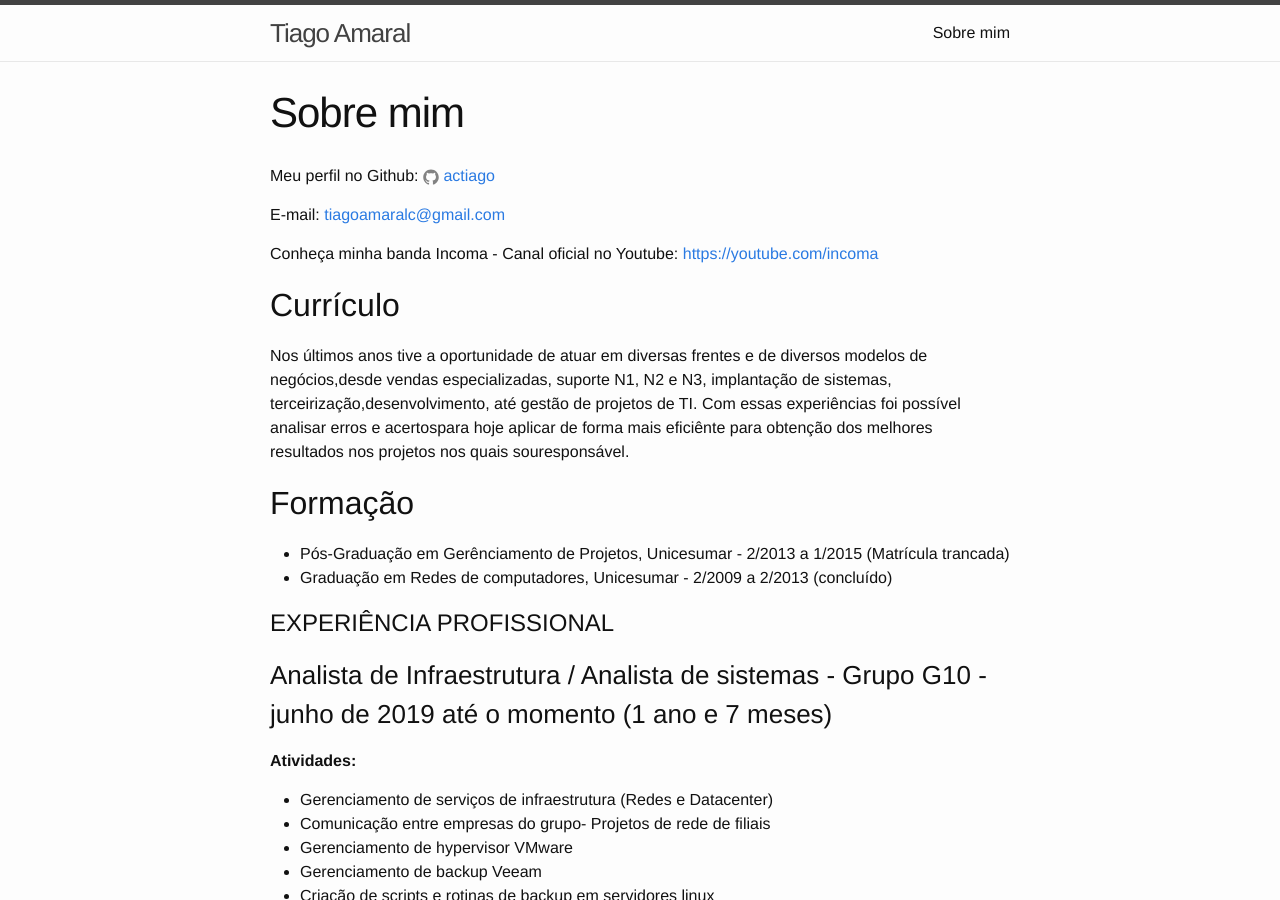
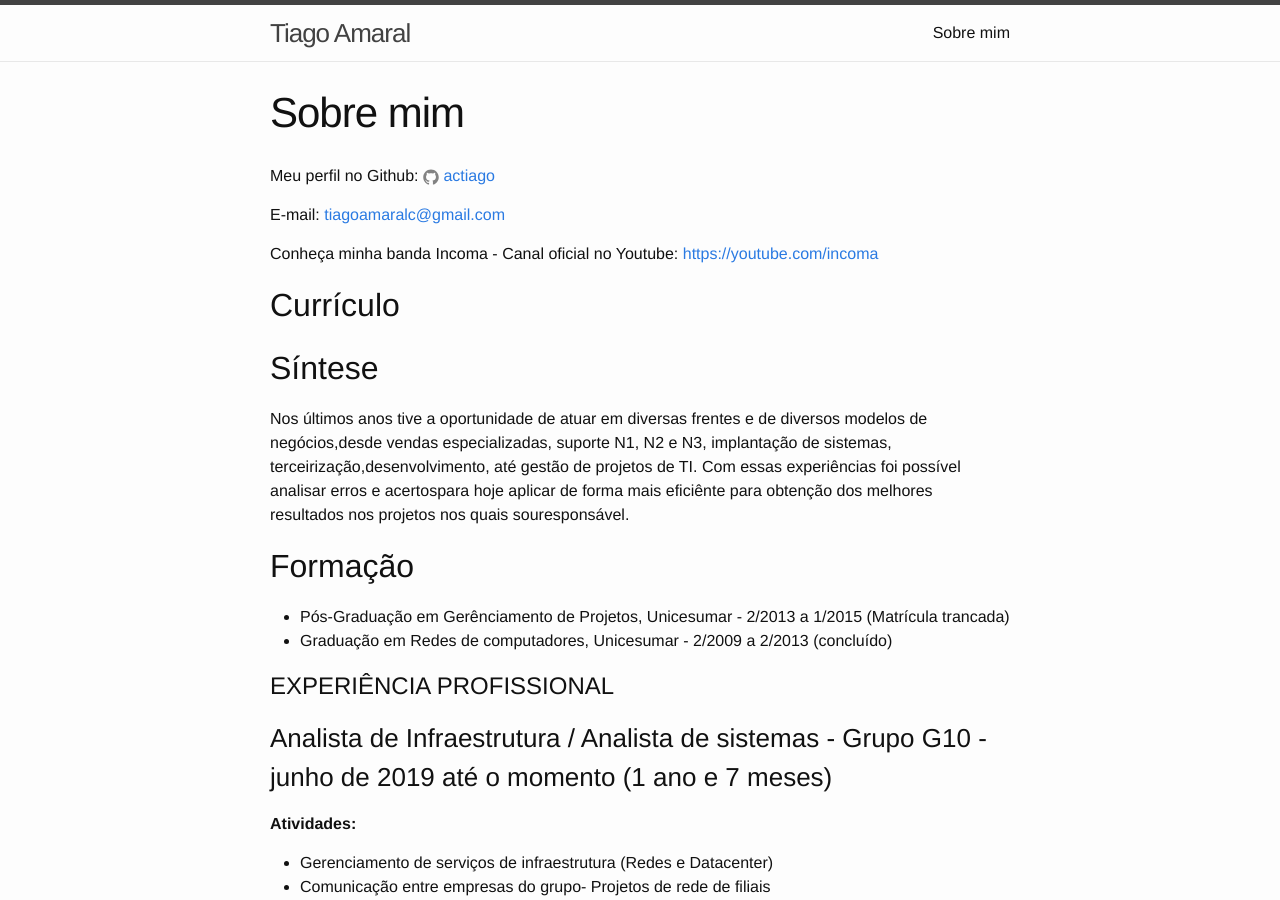
Before and after one commit to actiago/actiago.github.io, a Jekyll site: the page built from about.md, in a window 1280 px wide and 900 px high. Built offline with Jekyll 4.4.1, drawn with Linux system fonts in a browser that asks for light colours.

Commit message:
Atualiza a página sobre.

```diff
--- a/about.md
+++ b/about.md
@@ -12,6 +12,8 @@ E-mail: [tiagoamaralc@gmail.com](tiagoamaralc@gmail.com)
 Conheça minha banda Incoma - Canal oficial no Youtube: [https://youtube.com/incoma](https://youtube.com/incoma)
 
 ## Currículo
+
+## Síntese
 
 Nos últimos anos tive a oportunidade de atuar em diversas frentes e de diversos modelos de negócios,desde vendas especializadas, suporte N1, N2 e N3, implantação de sistemas, terceirização,desenvolvimento, até gestão de projetos de TI. Com essas experiências foi possível analisar erros e acertospara hoje aplicar de forma mais eficiênte para obtenção dos melhores resultados nos projetos nos quais souresponsável.
 
```
